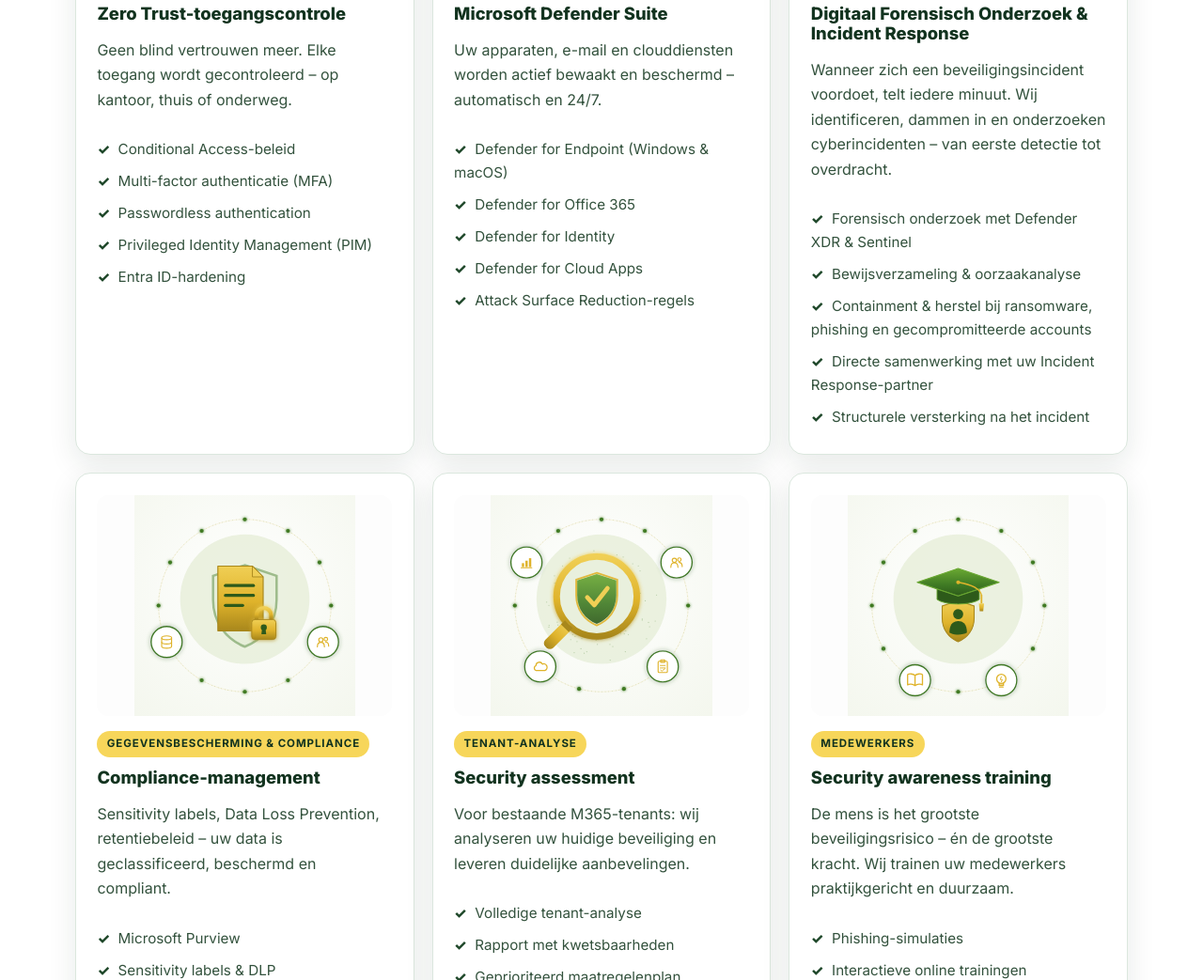
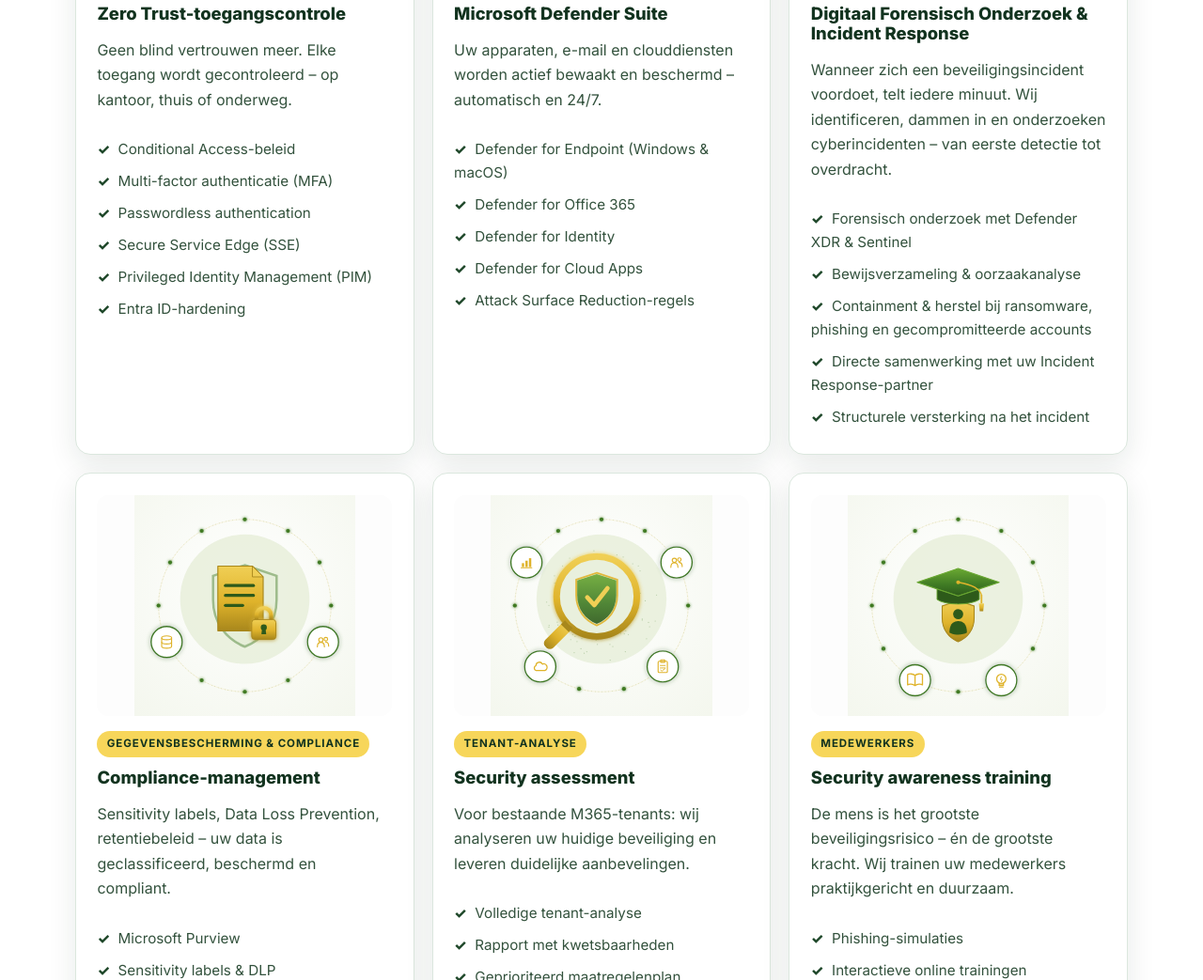
Before and after one commit to nurejev/Website-Limon-IT, a plain HTML site: page index.html in a window 1280 px wide. Shown: the part 1819-2862 px from the top of the page at 94% size. Drawn offline with Linux system fonts and the light colour scheme.

Commit message:
Update index.html

```diff
--- a/index.html
+++ b/index.html
@@ -358,6 +358,7 @@
               <li><span class="nl">Conditional Access-beleid</span><span class="en">Conditional Access policies</span></li>
               <li><span class="nl">Multi-factor authenticatie (MFA)</span><span class="en">Multi-factor authentication (MFA)</span></li>
               <li>Passwordless authentication</li>
+              <li>Secure Service Edge (SSE)</li>
               <li>Privileged Identity Management (PIM)</li>
               <li><span class="nl">Entra ID-hardening</span><span class="en">Entra ID hardening</span></li>
             </ul>
```
